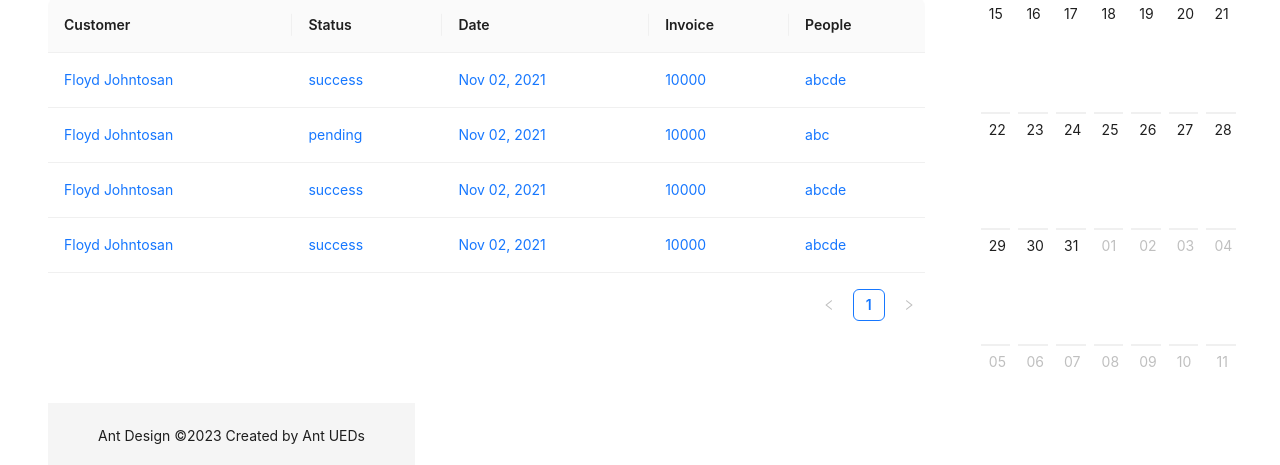
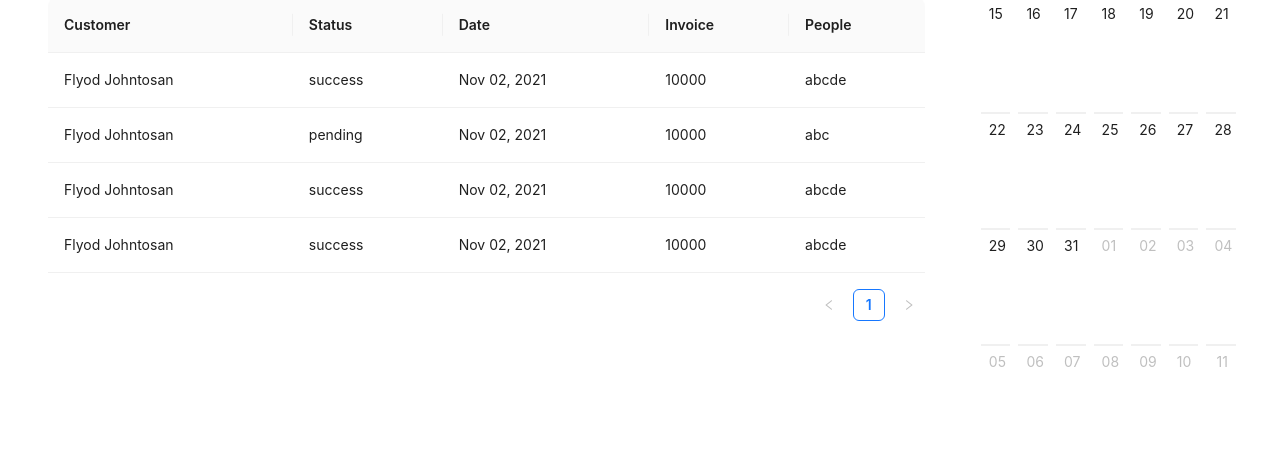
Before and after one commit to adityapatel149/Raft-Dashboard, a React (Create React App) app: page / in a window 1280 px wide. Shown: the part 891-1356 px from the top of the page. Built offline with nearby package versions, Linux system fonts and the light colour scheme.

Commit message:
Update 4 files

```diff
--- a/src/components/App.js
+++ b/src/components/App.js
@@ -70,13 +70,13 @@ const App = () => {
             <SalesCard />
             <Transactions />
           </Content>
-          <Footer
+          {/*<Footer
             style={{
               textAlign: "center",
             }}
           >
             Ant Design ©2023 Created by Ant UEDs
-          </Footer>
+          </Footer>*/}
         </Layout>
         <Sider
           /*breakpoint={"lg"}*/
--- /dev/null
+++ b/src/components/CustomerName.js
@@ -0,0 +1,4 @@
+const CustomerName = () => {
+  return <div></div>;
+};
+export default CustomerName;
--- a/src/components/HeaderContent.js
+++ b/src/components/HeaderContent.js
@@ -17,7 +17,6 @@ const HeaderContent = () => {
               <Avatar
                 src="/images/profilepic.jpeg"
                 shape="circle"
-                size="xxl"
                 className="w-full h-full"
               />
               <div className="bg-white absolute w-6 h-6 rounded-3xl right-0 top-0 translate-x-1 -translate-y-1" />
--- a/src/components/Transactions.js
+++ b/src/components/Transactions.js
@@ -4,11 +4,12 @@ import Icon, {
   UserOutlined,
   AntDesignOutlined,
 } from "@ant-design/icons";
+import CustomerName from "./CustomerName";
 
 const data = [
   {
     key: "1",
-    name: "Floyd Johntosan",
+    name: "Flyod Johntosan",
     email: "johntosan@gmail.com",
     status: "success",
     date: "Nov 02, 2021",
@@ -17,7 +18,7 @@ const data = [
   },
   {
     key: "2",
-    name: "Floyd Johntosan",
+    name: "Flyod Johntosan",
     email: "johntosan@gmail.com",
     status: "pending",
     date: "Nov 02, 2021",
@@ -26,7 +27,7 @@ const data = [
   },
   {
     key: "3",
-    name: "Floyd Johntosan",
+    name: "Flyod Johntosan",
     email: "johntosan@gmail.com",
     status: "success",
     date: "Nov 02, 2021",
@@ -35,7 +36,7 @@ const data = [
   },
   {
     key: "4",
-    name: "Floyd Johntosan",
+    name: "Flyod Johntosan",
     email: "johntosan@gmail.com",
     status: "success",
     date: "Nov 02, 2021",
@@ -68,32 +69,32 @@ const columns = [
     title: "Customer",
     dataIndex: "name",
     key: "name",
-    render: (text) => <a>{text}</a>,
+    render: (text) => <p>{text}</p>,
   },
   {
     title: "Status",
     dataIndex: "status",
     key: "status",
-    render: (text) => <a>{text}</a>,
+    render: (text) => <p>{text}</p>,
   },
   {
     title: "Date",
     dataIndex: "date",
     key: "date",
-    render: (text) => <a>{text}</a>,
+    render: (text) => <p>{text}</p>,
   },
   {
     title: "Invoice",
     key: "invoice",
     dataIndex: "invoice",
-    render: (text) => <a>{text}</a>,
+    render: (text) => <p>{text}</p>,
   },
   {
     title: "People",
     key: "people",
     dataIndex: "people",
 
-    render: (text) => <a>{text}</a>,
+    render: (text) => <p>{text}</p>,
   },
 ];
 
```
